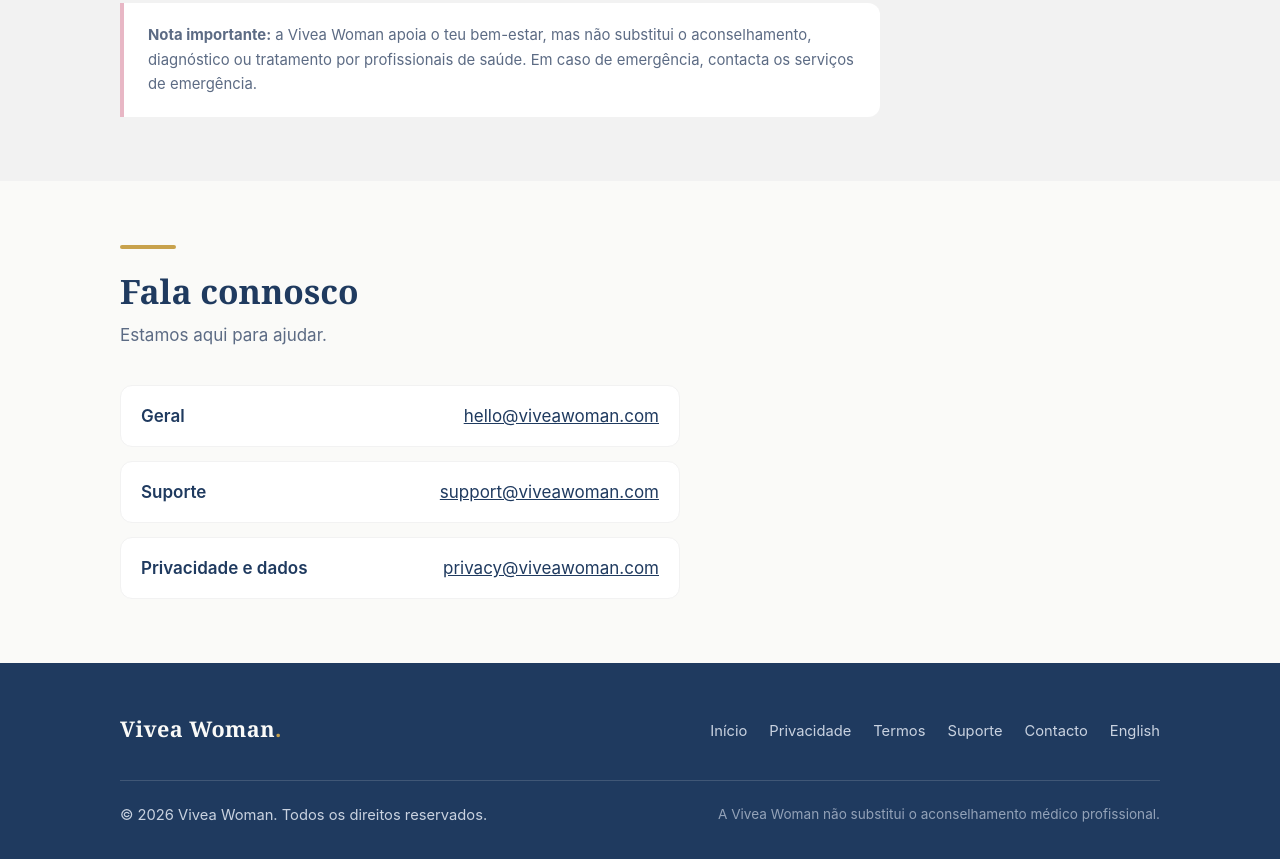
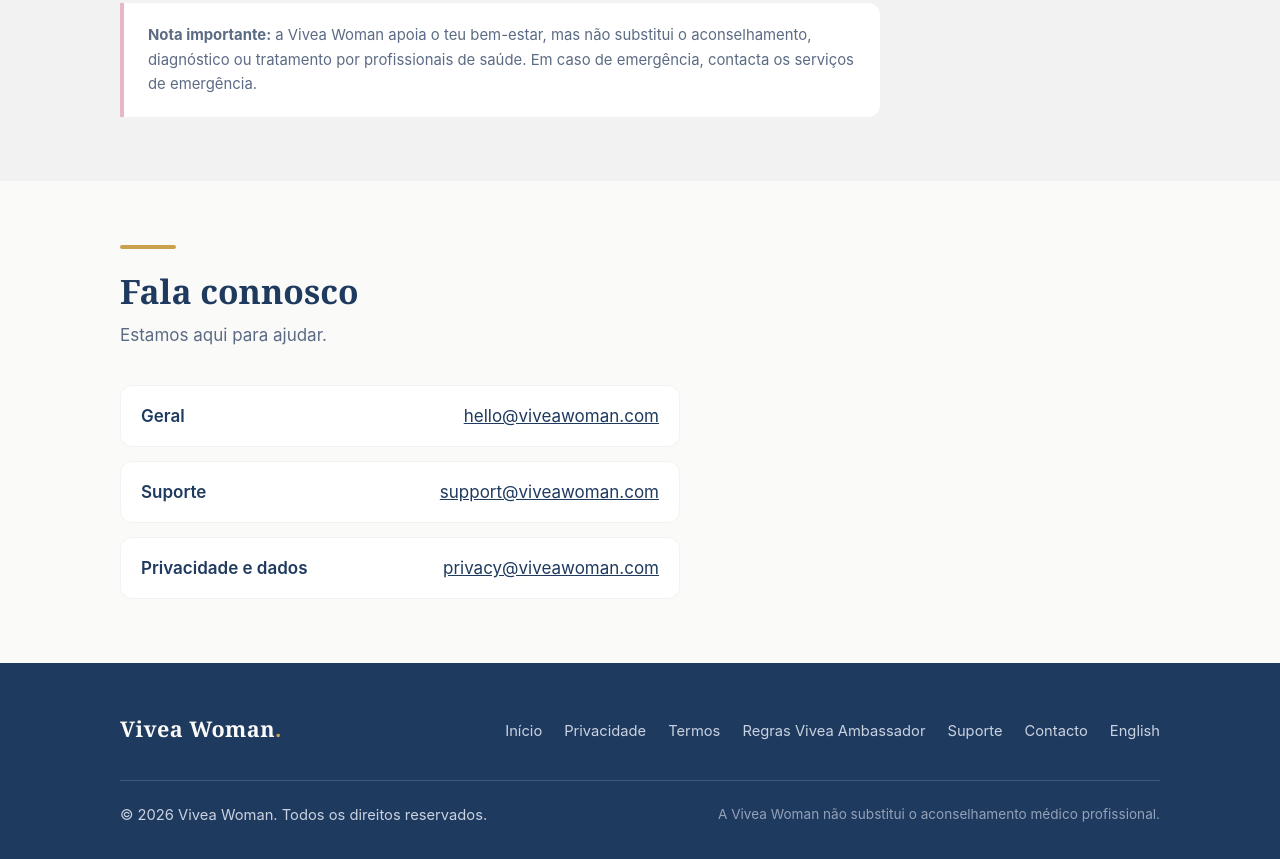
Before and after one commit to FranciscoVenda1/Viveawoman-website, a plain HTML site: page index.html in a window 1280 px wide. Shown: the part 3182-4041 px from the top of the page. Drawn offline with Linux system fonts and the light colour scheme.

Commit message:
R.17G-2F update Portuguese homepage Ambassador footer

```diff
--- a/index.html
+++ b/index.html
@@ -149,6 +149,7 @@
           <li><a href="/">Início</a></li>
           <li><a href="/privacy/">Privacidade</a></li>
           <li><a href="/terms/">Termos</a></li>
+          <li><a href="/ambassador-rules/">Regras Vivea Ambassador</a></li>
           <li><a href="/support/">Suporte</a></li>
           <li><a href="#contacto">Contacto</a></li>
           <li><a href="/en/" lang="en" hreflang="en">English</a></li>
```
